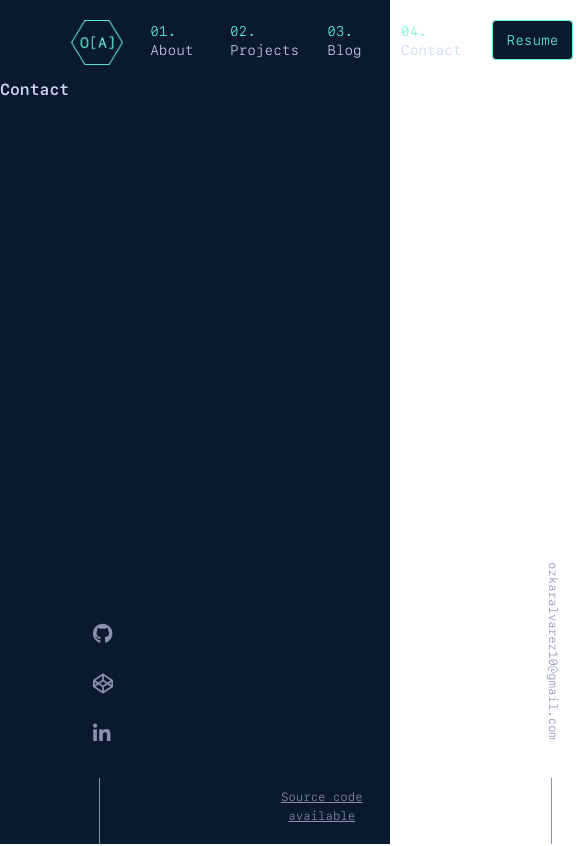
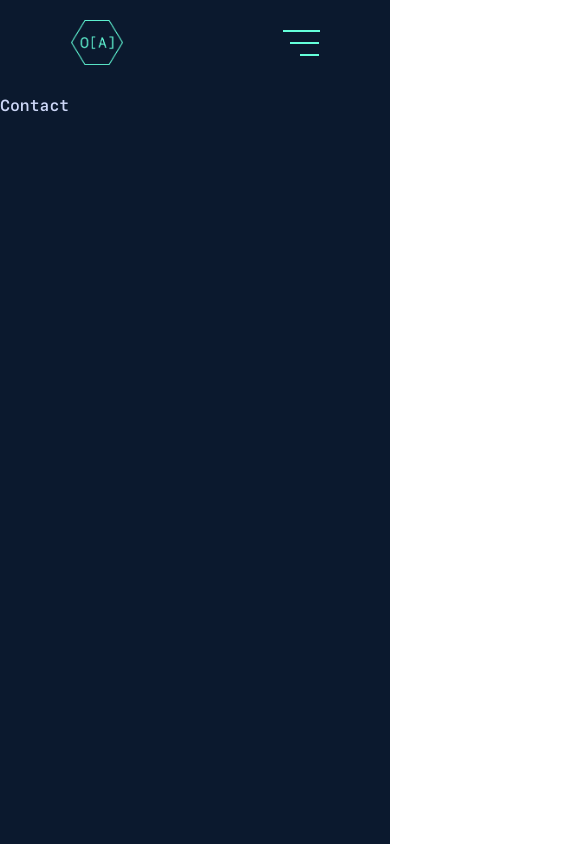
Before and after one commit to oalva-rez/ozkaralvarez, a React (Vite) app: page /contact in a window 390 px wide. Shown: the top 846 px of the page, 585 px wide, since content can reach past the window. Built offline with nearby package versions, Linux system fonts and the light colour scheme; a web font is replaced by a local one.

Commit message:
layout responsive with mobile menu

```diff
--- a/src/App.jsx
+++ b/src/App.jsx
@@ -1,3 +1,4 @@
+import { useState, useEffect } from "react";
 import { BrowserRouter, Routes, Route } from "react-router-dom";
 import Home from "./pages/home/Home";
 import About from "./pages/about/About";
@@ -8,10 +9,22 @@ import Header from "./components/header/Header";
 import Footer from "./components/footer/Footer";
 
 function App() {
+  const [isMobile, setIsMobile] = useState(false);
+
+  useEffect(() => {
+    const checkIsMobile = () => {
+      const mobileMaxWidth = 769;
+      const isMobile = window.innerWidth <= mobileMaxWidth;
+      setIsMobile(isMobile);
+    };
+    checkIsMobile(); // Call the function to check initially
+    window.addEventListener("resize", checkIsMobile);
+    return () => window.removeEventListener("resize", checkIsMobile);
+  }, []);
   return (
     <div className="App">
       <BrowserRouter>
-        <Header />
+        <Header isMobile={isMobile} />
         <Routes>
           <Route exact path="/" element={<Home />} />
           <Route exact path="/about" element={<About />} />
@@ -19,7 +32,7 @@ function App() {
           <Route exact path="/blog" element={<Blog />} />
           <Route exact path="/contact" element={<Contact />} />
         </Routes>
-        <Footer />
+        <Footer isMobile={isMobile} />
       </BrowserRouter>
     </div>
   );
--- a/src/components/footer/Footer.jsx
+++ b/src/components/footer/Footer.jsx
@@ -1,8 +1,8 @@
 import React from "react";
 
-function Footer() {
+function Footer({ isMobile }) {
   return (
-    <footer>
+    <footer className={isMobile ? "footer--mobile" : null}>
       <div>
         <ul>
           <li>
--- a/src/components/footer/footer.scss
+++ b/src/components/footer/footer.scss
@@ -6,9 +6,12 @@ footer {
   display: flex;
   padding: $layout-padding-vertical $layout-padding-horizontal;
   position: relative;
+  z-index: -1;
   & > * {
     flex: 1;
   }
+
+  // social media icons
   & > *:first-child::after {
     @include pseudo;
     width: 1px;
@@ -39,6 +42,7 @@ footer {
     }
   }
 
+  // source code link
   & > *:nth-child(2) {
     text-align: center;
     align-self: flex-end;
@@ -54,6 +58,8 @@ footer {
       color: $cyan;
     }
   }
+
+  // email link
   & > *:last-child {
     &::after {
       @include pseudo;
@@ -81,3 +87,36 @@ footer {
     }
   }
 }
+
+// mobile footer
+footer.footer--mobile {
+  flex-direction: column;
+
+  // social media icons
+  & > *:first-child {
+    &::after {
+      display: none;
+    }
+    ul {
+      position: static;
+      flex-direction: row;
+      justify-content: center;
+      gap: 1.2rem;
+      align-content: flex-end;
+      li {
+        height: 30px;
+      }
+    }
+  }
+
+  // source code link
+  & > *:nth-child(2) {
+    align-self: center;
+    padding-bottom: 30px;
+  }
+
+  // email link
+  & > *:last-child {
+    visibility: hidden;
+  }
+}
--- a/src/components/header/Header.jsx
+++ b/src/components/header/Header.jsx
@@ -1,28 +1,28 @@
-import React from "react";
+import React, { useState, useEffect } from "react";
 import Menu from "react-burger-menu/lib/menus/slide";
 import logo from "../../assets/logo-oa.png";
 import { Link } from "react-router-dom";
-function Navbar() {
+function Navbar({ isMobile, setIsMenuOpen }) {
   return (
-    <nav>
+    <nav className={isMobile ? "mobile-nav" : null}>
       <ul>
         <li>
-          <Link to="/about">
+          <Link to="/about" onClick={() => setIsMenuOpen(false)}>
             <span>01.</span> About
           </Link>
         </li>
         <li>
-          <Link to="/projects">
+          <Link to="/projects" onClick={() => setIsMenuOpen(false)}>
             <span>02.</span> Projects
           </Link>
         </li>
         <li>
-          <Link to="/blog">
+          <Link to="/blog" onClick={() => setIsMenuOpen(false)}>
             <span>03.</span> Blog
           </Link>
         </li>
         <li>
-          <Link to="/contact">
+          <Link to="/contact" onClick={() => setIsMenuOpen(false)}>
             <span>04.</span> Contact
           </Link>
         </li>
@@ -31,14 +31,67 @@ function Navbar() {
     </nav>
   );
 }
-function Header() {
+function Header({ isMobile }) {
+  const [prevScrollPos, setPrevScrollPos] = useState(0);
+  const [isNavbarVisible, setIsNavbarVisible] = useState(true);
+  const [isScrollingUp, setIsScrollingUp] = useState(false);
+  const [isMenuOpen, setIsMenuOpen] = useState(false);
+
+  useEffect(() => {
+    const handleScroll = () => {
+      const currentScrollPos = window.pageYOffset;
+      // If the user is scrolling up or top of page, show the navbar
+      const visible =
+        prevScrollPos > currentScrollPos || currentScrollPos === 0;
+      setIsScrollingUp(
+        prevScrollPos > currentScrollPos && currentScrollPos > 0
+      );
+      setIsNavbarVisible(visible);
+      setPrevScrollPos(currentScrollPos);
+    };
+
+    window.addEventListener("scroll", handleScroll);
+    return () => window.removeEventListener("scroll", handleScroll);
+  }, [prevScrollPos]);
+
+  useEffect(() => {
+    // Disable scroll when isLoading state is true
+    if (isMenuOpen) {
+      document.body.style.overflow = "hidden";
+    } else {
+      document.body.style.overflow = "";
+    }
+  }, [isMenuOpen]);
+
+  function getScrollClass() {
+    if (isNavbarVisible && isScrollingUp) {
+      return "header--scrolling";
+    } else if (!isNavbarVisible) {
+      return "header--hidden";
+    }
+  }
   return (
-    <header>
-      <a href="/home">
+    <header className={getScrollClass()}>
+      <a href="/home" className={isMenuOpen ? "menu-open-logo" : null}>
         <img src={logo} alt="Logo" />
         <span className="sr-only">Home</span>
       </a>
-      <Navbar />
+      {isMobile ? (
+        <Menu
+          right
+          isOpen={isMenuOpen}
+          onOpen={() => {
+            setIsMenuOpen(true);
+          }}
+          onClose={() => {
+            setIsMenuOpen(false);
+          }}
+        >
+          <Navbar isMobile={isMobile} setIsMenuOpen={setIsMenuOpen} />
+        </Menu>
+      ) : (
+        <Navbar />
+      )}
     </header>
   );
 }
--- a/src/components/header/header.scss
+++ b/src/components/header/header.scss
@@ -8,12 +8,51 @@ header {
   display: flex;
   padding: $layout-padding-vertical calc($layout-padding-horizontal - 18px);
   justify-content: space-between;
+  background-color: $darker-blue;
+  min-width: 100vw;
+  position: fixed;
+  top: 0;
+  transition: all 0.2s;
+
+  &.header--hidden {
+    top: -5.6rem;
+  }
+  &.header--scrolling {
+    background-color: rgba(11, 25, 45, 0.85);
+    backdrop-filter: blur(10px);
+    box-shadow: 0 10px 30px -10px rgba(2, 12, 27, 0.7);
+    padding: calc($layout-padding-vertical - 15px)
+      calc($layout-padding-horizontal - 18px);
+  }
+  .menu-open-logo {
+    z-index: 9999;
+  }
   img {
     width: 52px;
     height: auto;
   }
   nav {
     display: flex;
+
+    // if mobile
+    &.mobile-nav {
+      flex-direction: column;
+      min-width: 100%;
+      justify-content: center;
+      gap: 3rem;
+      ul {
+        flex-direction: column;
+        gap: 3rem;
+        li {
+          a {
+            font-size: 20px;
+            text-align: center;
+          }
+        }
+      }
+    }
+
+    // if desktop
     ul {
       display: flex;
       align-items: center;
@@ -39,9 +78,52 @@ header {
     button {
       @include button($cyan, $darker-blue, $dark-blue, 106px, 40px);
       font-weight: 200;
+      align-self: center;
     }
   }
-  ul {
-    display: flex;
+}
+.bm-burger-button {
+  position: relative;
+  width: 36px;
+  height: 30px;
+  right: 0;
+  top: 10px;
+  span {
+    background-color: $cyan;
+  }
+  .bm-burger-bars:first-child {
+    height: 2px !important;
+    width: 37px !important;
+  }
+  .bm-burger-bars:nth-child(2) {
+    height: 2px !important;
+    width: 29px !important;
+    left: initial !important;
+  }
+  .bm-burger-bars:nth-child(3) {
+    height: 2px !important;
+    width: 19px !important;
+    left: initial !important;
   }
 }
+
+.bm-overlay {
+  background-color: rgba(11, 25, 45, 0.399) !important;
+  backdrop-filter: blur(5px) !important;
+  width: 100vw !important;
+  right: 0px !important;
+  top: 0px !important;
+  min-height: 100vh !important;
+}
+.bm-menu-wrap {
+  right: 0px !important;
+  top: 0px !important;
+  min-height: 100vh !important;
+  width: 65vw !important;
+  background-color: $dark-blue !important;
+  transition: all 0.2s ease 0s !important;
+}
+
+.bm-menu {
+  z-index: 9999 !important;
+}
--- a/src/main.scss
+++ b/src/main.scss
@@ -12,7 +12,7 @@
   height: 100vh;
   display: grid;
   grid-template-columns: 1fr;
-  grid-template-rows: $nav-height 1fr $nav-height;
+  grid-template-rows: 1500px $nav-height;
   background-color: $darker-blue;
   color: $light-grey;
 }
@@ -27,6 +27,9 @@
   white-space: nowrap;
   border: 0;
 }
+main {
+  margin-top: calc($nav-height + $layout-padding-vertical - 4px);
+}
 img {
   min-width: 29px;
   height: auto;
```
